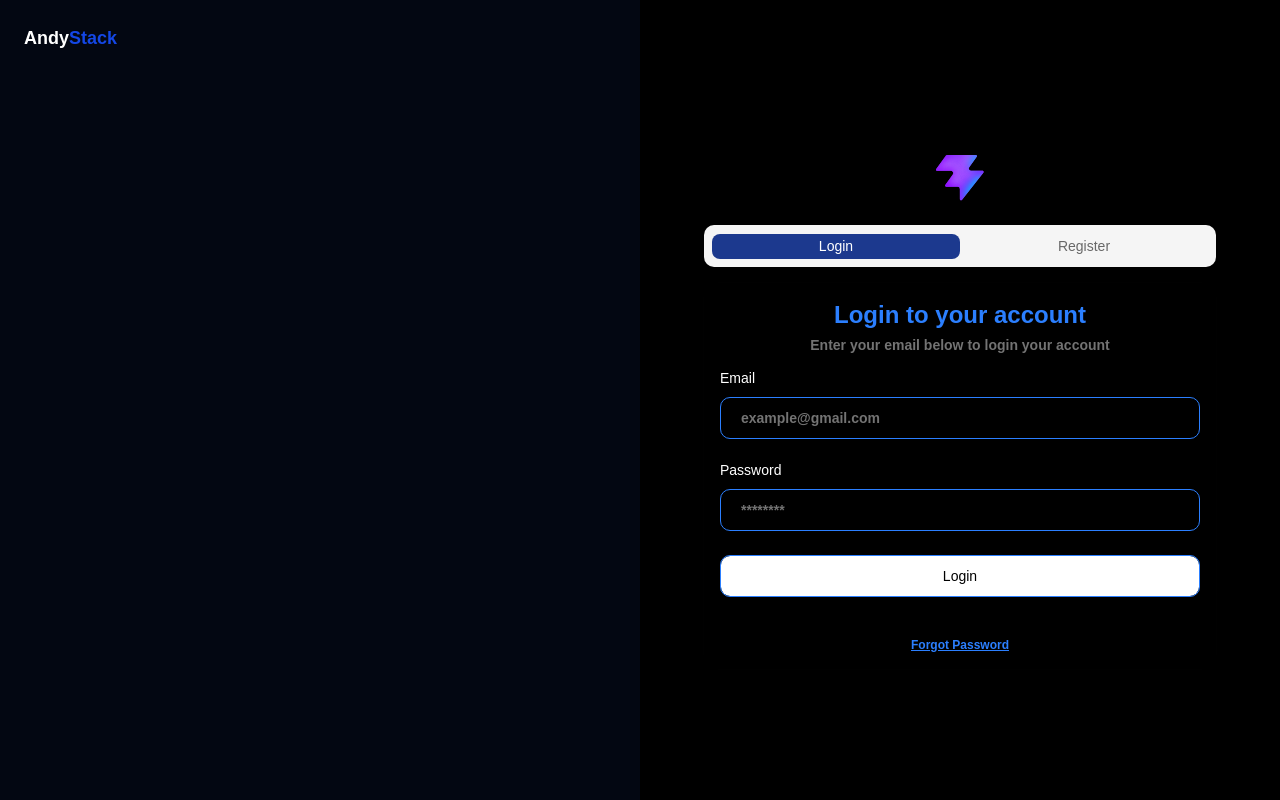
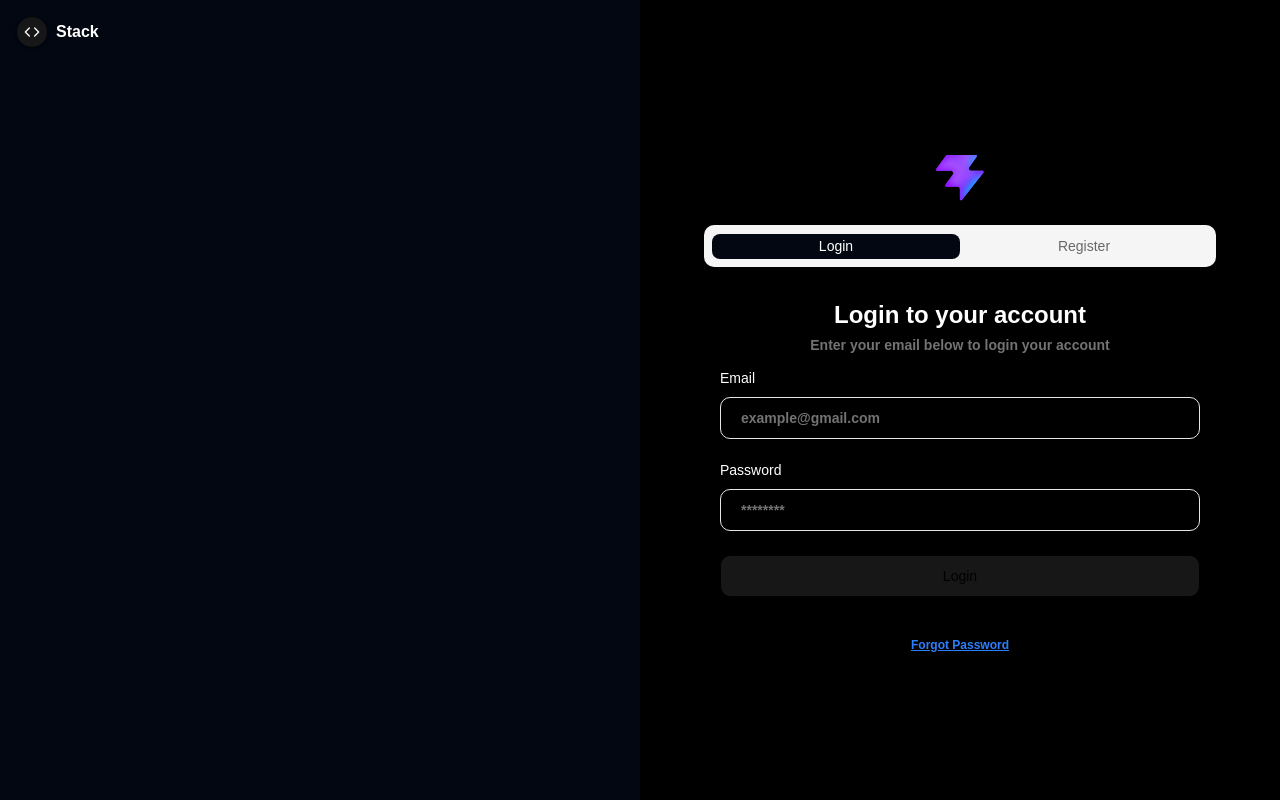
Before and after one commit to IncridableAcuman/user-management, a React (Vite) app in the folder frontend/: page /auth in a window 1280 px wide. Built offline with nearby package versions, Linux system fonts and the light colour scheme.

Commit message:
ui refactored

```diff
--- a/frontend/src/features/auth/auth-forgot-password/ui/forgot-password-form.tsx
+++ b/frontend/src/features/auth/auth-forgot-password/ui/forgot-password-form.tsx
@@ -45,7 +45,7 @@ export const ForgotPasswordForm = () => {
                     />
                   </div>
                   <div className="grid gap-3">
-                    <Button variant={"outline"} className="text-black p-5 cursor-pointer border border-blue-500">
+                    <Button  className="p-5 cursor-pointer">
                       Send link
                     </Button>
                   </div>
--- a/frontend/src/features/auth/auth-login/ui/login-form.tsx
+++ b/frontend/src/features/auth/auth-login/ui/login-form.tsx
@@ -8,14 +8,18 @@ import {
 } from "@/shared/ui/card";
 import { Input } from "@/shared/ui/input";
 import { Label } from "@/shared/ui/label";
+import { useState } from "react";
 import { Link } from "react-router-dom";
 
 export const LoginForm = () => {
+  const [email,setEmail]=useState("");
+  const [password,setPassword]=useState("");
+
   return (
 
           <Card className="w-full max-w-xl mx-auto bg-transparent text-white">
             <CardHeader className="text-center">
-              <CardTitle className="text-2xl font-semibold text-blue-500">
+              <CardTitle className="text-2xl font-semibold">
                 Login to your account
               </CardTitle>
               <CardDescription>
@@ -30,8 +34,10 @@ export const LoginForm = () => {
                     <Input
                       type="email"
                       id="email"
+                      value={email}
+                      onChange={(e)=>setEmail(e.target.value)}
                       placeholder="example@gmail.com"
-                      className="p-5 border border-blue-500"
+                      className="p-5"
                       required
                     />
                   </div>
@@ -40,15 +46,16 @@ export const LoginForm = () => {
                     <Input
                       type="password"
                       id="password"
+                      value={password}
+                      onChange={(e)=>setPassword(e.target.value)}
                       placeholder="********"
-                      className="p-5 border border-blue-500"
+                      className="p-5"
                       required
                     />
                   </div>
                   <div className="grid gap-3">
                     <Button
-                      variant={"outline"}
-                      className="text-black p-5 cursor-pointer border border-blue-500"
+                      className="text-black p-5 cursor-pointer"
                     >
                       Login
                     </Button>
--- a/frontend/src/features/auth/auth-register/ui/register-form.tsx
+++ b/frontend/src/features/auth/auth-register/ui/register-form.tsx
@@ -13,7 +13,7 @@ export const RegisterForm = () => {
   return (
           <Card className="w-full max-w-xl mx-auto bg-transparent text-white">
             <CardHeader className="text-center">
-              <CardTitle className="text-2xl font-semibold text-blue-500">
+              <CardTitle className="text-2xl font-semibold">
                 Create an account
               </CardTitle>
               <CardDescription>
@@ -29,7 +29,7 @@ export const RegisterForm = () => {
                       type="text"
                       id="username"
                       placeholder="Acuman"
-                      className="p-5 border border-blue-500"
+                      className="p-5"
                       required
                     />
                   </div>
@@ -39,7 +39,7 @@ export const RegisterForm = () => {
                       type="email"
                       id="email"
                       placeholder="example@gmail.com"
-                      className="p-5 border border-blue-500"
+                      className="p-5"
                       required
                     />
                   </div>
@@ -49,12 +49,12 @@ export const RegisterForm = () => {
                       type="password"
                       id="password"
                       placeholder="********"
-                      className="p-5 border border-blue-500"
+                      className="p-5"
                       required
                     />
                   </div>
                   <div className="grid gap-3">
-                    <Button variant={"outline"} className="text-black p-5 cursor-pointer border border-blue-500">
+                    <Button className="text-black p-5 cursor-pointer">
                       Create an account
                     </Button>
                   </div>
--- a/frontend/src/pages/auth/ui/auth-page.tsx
+++ b/frontend/src/pages/auth/ui/auth-page.tsx
@@ -1,6 +1,8 @@
 import { LoginForm } from "@/features/auth/auth-login";
 import { RegisterForm } from "@/features/auth/auth-register";
+import { Button } from "@/shared/ui/button";
 import { Tabs, TabsContent, TabsList, TabsTrigger } from "@/shared/ui/tabs";
+import { Code } from "lucide-react";
 import { useState } from "react";
 
 export const AuthPage = () => {
@@ -8,12 +10,15 @@ export const AuthPage = () => {
   return (
     <div className="w-full min-h-screen flex font-semibold">
       <div className="hidden sm:block w-1/2 min-h-screen bg-gray-950 text-white">
-        <h2 className="cursor-pointer p-6 text-lg font-semibold">
-          Andy<span className="text-blue-700 font-bold">Stack</span>
-        </h2>
+        <div className="flex items-center gap-2 p-4">
+          <Button size={"icon"} className="rounded-full shadow">
+            <Code />
+          </Button>
+          <h1>Stack</h1>
+        </div>
       </div>
       <div className="w-full md:w-1/2 bg-black text-white min-h-screen flex flex-col items-center justify-center p-6">
-          <img src="favicon.svg" alt="icons" className="py-6" />
+        <img src="favicon.svg" alt="icons" className="py-6" />
         <Tabs
           value={active}
           onValueChange={setActive}
@@ -23,13 +28,13 @@ export const AuthPage = () => {
           <TabsList className="grid w-full grid-cols-2 p-1 md:p-2">
             <TabsTrigger
               value="login"
-              className={active === "login" ? "bg-blue-900 text-white" : ""}
+              className={active === "login" ? "bg-gray-950 text-white" : ""}
             >
               Login
             </TabsTrigger>
             <TabsTrigger
               value="register"
-              className={active === "register" ? "bg-blue-900 text-white" : ""}
+              className={active === "register" ? "bg-gray-950 text-white" : ""}
             >
               Register
             </TabsTrigger>
--- a/frontend/src/pages/dashboard/ui/dashboard-page.tsx
+++ b/frontend/src/pages/dashboard/ui/dashboard-page.tsx
@@ -57,7 +57,7 @@ export const DashboardPage = () => {
           {fourCard.map((card, index) => (
             <Card
               key={index}
-              className={`${theme === "dark" ? "border border-fuchsia-950 transition duration-300" : ""}`}
+              className={`${theme === "dark" ? "border border-fuchsia-950 hover:bg-neutral-950 hover:border-gray-900 transition duration-300" : ""}`}
             >
               <CardHeader className="flex items-center gap-3">
                 <button
--- a/frontend/src/pages/profile/ui/profile-page.tsx
+++ b/frontend/src/pages/profile/ui/profile-page.tsx
@@ -3,17 +3,20 @@ import { Tabs, TabsContent, TabsList, TabsTrigger } from "@/shared/ui/tabs";
 import { Navbar } from "@/widgets/navbar";
 import { Settings } from "lucide-react";
 import { useState } from "react";
+import { useNavigate } from "react-router-dom";
 
 
 export const ProfilePage = () => {
   const [active,setActive]=useState("overview")
+  const navigate = useNavigate();
+
   return (
     <div className={`w-full min-h-screen`}>
       <Navbar />
       <div className="pt-24 px-4 sm:px-6 md:px-8 lg:px-10">
         <div className="flex items-center justify-between gap-3">
           <h1 className="text-lg font-semibold md:text-xl">Profile Page</h1>
-          <Button>
+          <Button onClick={()=> navigate("/settings")}>
             <Settings />
             Settings
           </Button>
--- a/frontend/src/pages/settings/ui/settings-page.tsx
+++ b/frontend/src/pages/settings/ui/settings-page.tsx
@@ -1,6 +1,10 @@
+import { Navbar } from "@/widgets/navbar"
 
 export const SettingsPage = () => {
   return (
-    <div>SettingsPage</div>
+    <div className="w-full min-h-screen">
+      <Navbar/>
+      <div className="pt-24">a</div>
+    </div>
   )
 }
```
Also changed, not shown: frontend/src/widgets/navbar/ui/navbar.tsx (+32 -20 lines), frontend/src/features/auth/auth-forgot-password/lib/forgot-password.schema.ts (added), frontend/src/features/auth/auth-login/lib/login.schema.ts (added), frontend/src/features/auth/auth-register/lib/register.schema.ts (added), frontend/src/features/auth/auth-reset-password/lib/reset-password.schema.ts (added), 1 other file (tests, documents, lock files or other folders).
